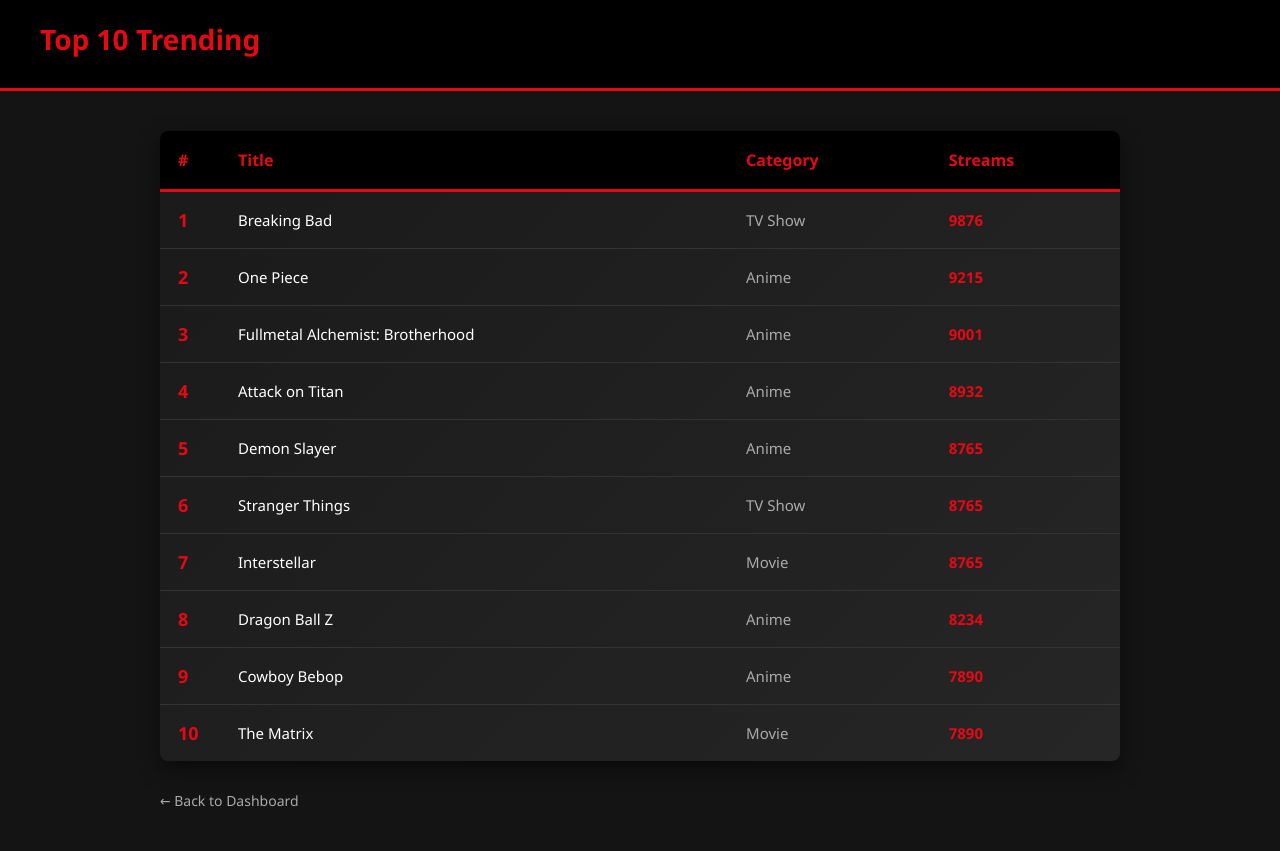
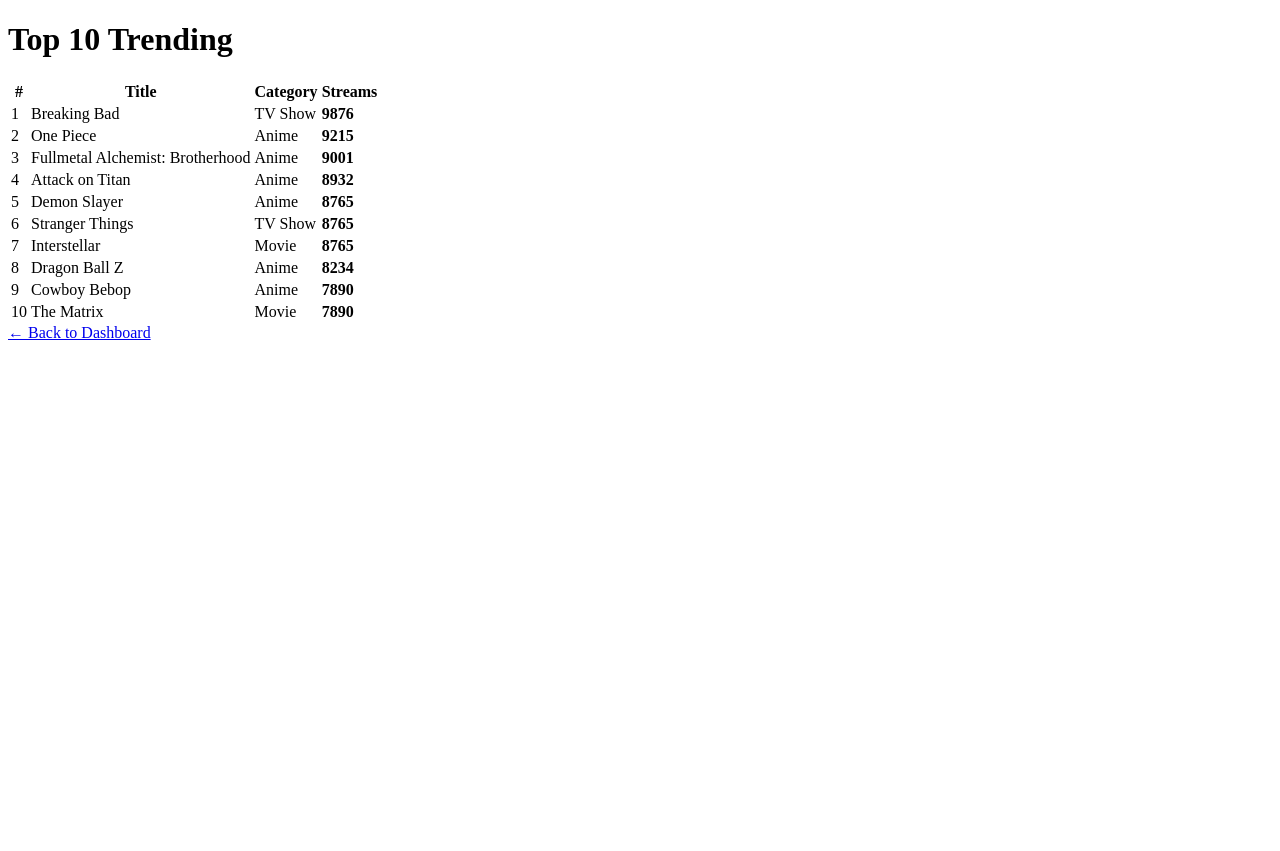
Before and after one commit to viva9893/netflix, a Flask app: page /trending in a window 1280 px wide. After the commit the page ends 340 px from the top, so only its background shows below. Run offline with Flask 3, Linux system fonts and the light colour scheme; data comes from the database, SQL or seed files in the repository.

Commit message:
Update trending.html

```diff
--- a/NetflixCRUD/template/trending.html
+++ b/NetflixCRUD/template/trending.html
@@ -4,120 +4,7 @@
     <meta charset="UTF-8">
     <meta name="viewport" content="width=device-width, initial-scale=1.0">
     <title>Top 10 Trending</title>
-    <style>
-        * {
-            margin: 0;
-            padding: 0;
-            box-sizing: border-box;
-        }
 
-        body {
-            font-family: 'Segoe UI', Tahoma, Geneva, Verdana, sans-serif;
-            background-color: #141414;
-            color: #fff;
-        }
-
-        header {
-            background-color: #000;
-            padding: 20px 40px;
-            border-bottom: 3px solid #e50914;
-        }
-
-        h1 {
-            color: #e50914;
-            font-size: 28px;
-            margin-bottom: 10px;
-        }
-
-        .container {
-            max-width: 1000px;
-            margin: 0 auto;
-            padding: 40px 20px;
-        }
-
-        table {
-            width: 100%;
-            border-collapse: collapse;
-            background: linear-gradient(135deg, #1a1a1a 0%, #262626 100%);
-            border-radius: 8px;
-            overflow: hidden;
-            box-shadow: 0 8px 20px rgba(0, 0, 0, 0.5);
-        }
-
-        thead {
-            background-color: #000;
-            border-bottom: 3px solid #e50914;
-        }
-
-        th {
-            padding: 18px;
-            text-align: left;
-            color: #e50914;
-            font-weight: 600;
-            font-size: 16px;
-        }
-
-        td {
-            padding: 16px 18px;
-            border-bottom: 1px solid #333;
-            font-size: 15px;
-        }
-
-        tbody tr {
-            transition: all 0.3s ease;
-        }
-
-        tbody tr:hover {
-            background-color: rgba(229, 9, 20, 0.1);
-        }
-
-        tbody tr:last-child td {
-            border-bottom: none;
-        }
-
-        .rank {
-            color: #e50914;
-            font-weight: 700;
-            font-size: 18px;
-            width: 60px;
-        }
-
-        tbody tr td:nth-child(2) {
-            color: #fff;
-            font-weight: 500;
-        }
-
-        tbody tr td:nth-child(3) {
-            color: #aaa;
-        }
-
-        tbody tr td:nth-child(4) {
-            color: #e50914;
-            font-weight: 600;
-        }
-
-        .empty-state {
-            text-align: center;
-            padding: 60px 20px;
-            font-size: 16px;
-            color: #aaa;
-            background: linear-gradient(135deg, #1a1a1a 0%, #262626 100%);
-            border-radius: 8px;
-        }
-
-        .back-link {
-            display: inline-block;
-            margin-top: 30px;
-            color: #aaa;
-            text-decoration: none;
-            font-size: 14px;
-            transition: color 0.3s ease;
-        }
-
-        .back-link:hover {
-            color: #e50914;
-        }
-    </style>
 </head>
 <body>
     <header>
```
